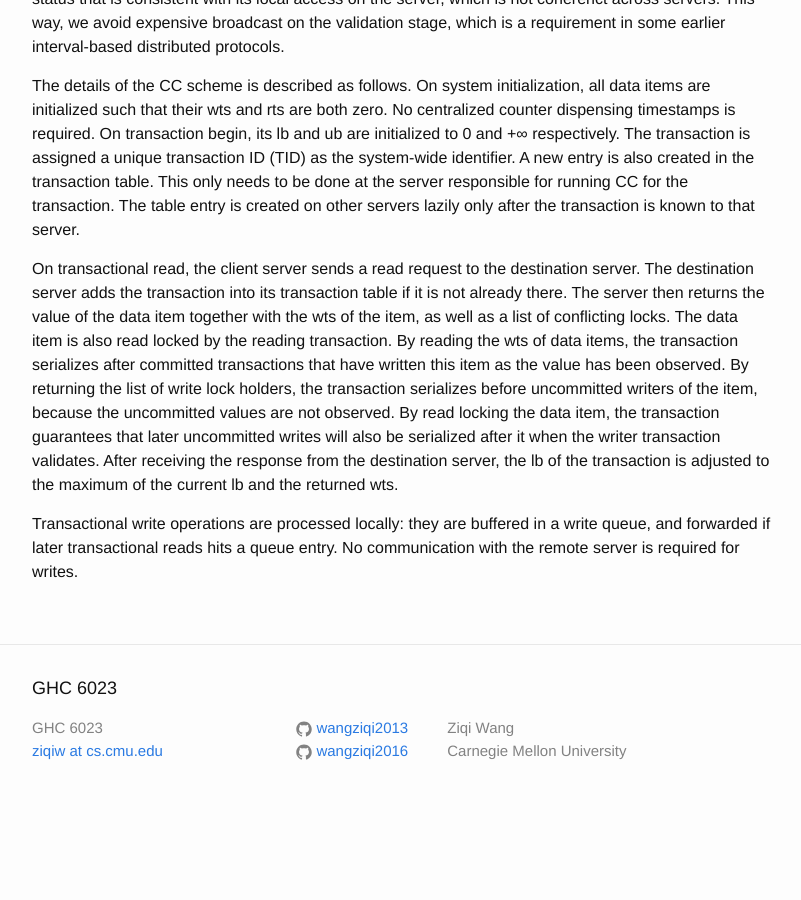
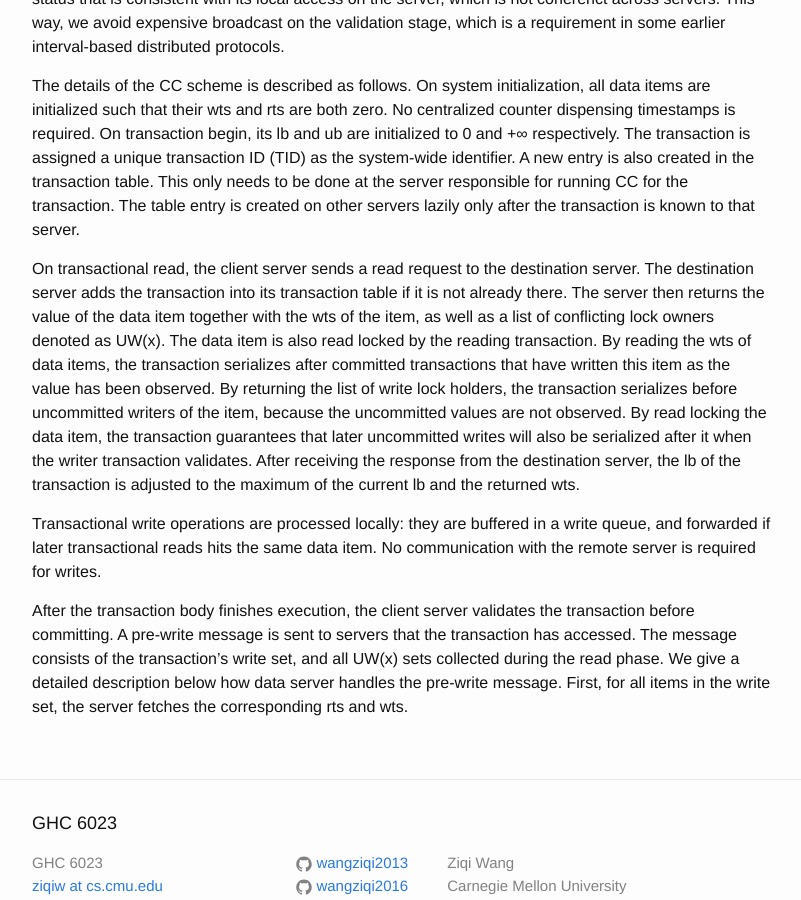
Before and after one commit to wangziqi2013/wangziqi2013.github.io, a Jekyll site: the page built from _posts/2018-12-18-maat.markdown, in a window 1280 px wide and 900 px high, scrolled down 1552 px. Shown: the whole window, without its empty margins (238-1039 px from the left). Built offline with Jekyll 4.4.1, drawn with Linux system fonts in a browser that asks for light colours; before the commit the page ends 2374 px from its top, so only the background shows below that.

Commit message:
Working on prewrite

```diff
--- a/_posts/2018-12-18-maat.markdown
+++ b/_posts/2018-12-18-maat.markdown
@@ -59,12 +59,17 @@ transaction is known to that server.
 
 On transactional read, the client server sends a read request to the destination server. The destination server adds the transaction
 into its transaction table if it is not already there. The server then returns the value of the data item together with the
-wts of the item, as well as a list of conflicting locks. The data item is also read locked by the reading transaction. By reading
-the wts of data items, the transaction serializes after committed transactions that have written this item as the
+wts of the item, as well as a list of conflicting lock owners denoted as UW(x). The data item is also read locked by the reading
+transaction. By reading the wts of data items, the transaction serializes after committed transactions that have written this item as the
 value has been observed. By returning the list of write lock holders, the transaction serializes before uncommitted writers of
 the item, because the uncommitted values are not observed. By read locking the data item, the transaction guarantees that
 later uncommitted writes will also be serialized after it when the writer transaction validates. After receiving the
 response from the destination server, the lb of the transaction is adjusted to the maximum of the current lb and the returned wts.
 
 Transactional write operations are processed locally: they are buffered in a write queue, and forwarded if later transactional
-reads hits a queue entry. No communication with the remote server is required for writes.
+reads hits the same data item. No communication with the remote server is required for writes.
+
+After the transaction body finishes execution, the client server validates the transaction before committing. A pre-write
+message is sent to servers that the transaction has accessed. The message consists of the transaction's write set, and all
+UW(x) sets collected during the read phase. We give a detailed description below how data server handles the pre-write message.
+First, for all items in the write set, the server fetches the corresponding rts and wts.
```
